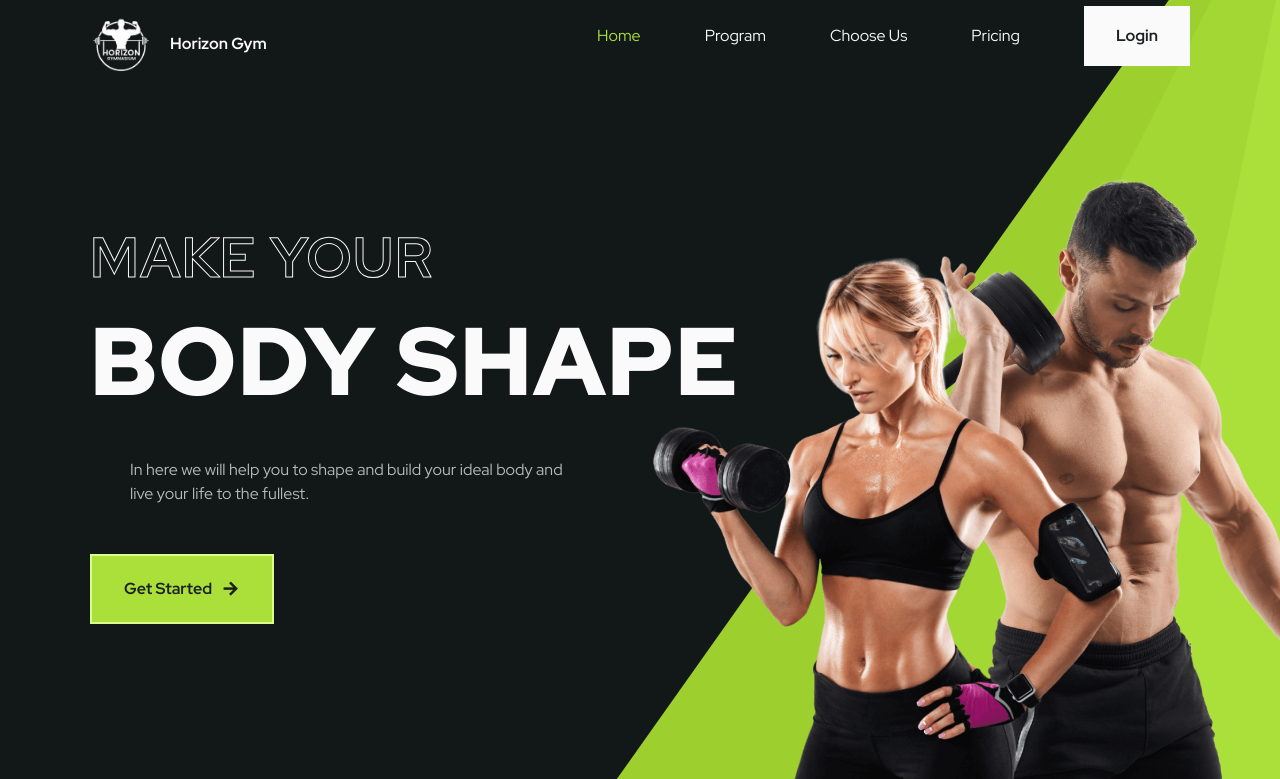
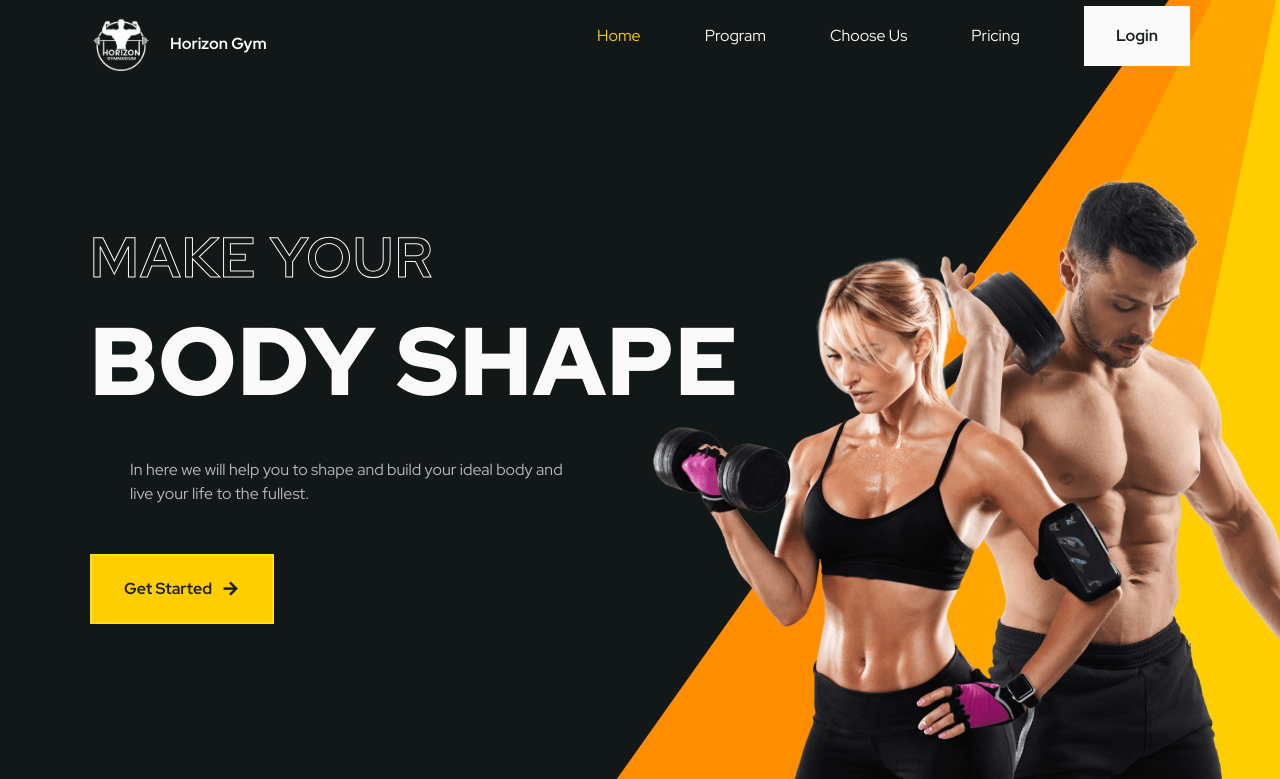
Before and after one commit to smartbooty69/Horizon-Gym-Management-System, a website: page index.html in a window 1280 px wide. Shown: the top 779 px of the page. Drawn offline with nearby package versions, Linux system fonts and the light colour scheme.

Commit message:
made yellow

```diff
--- a/assets/css/landingpage/styles.css
+++ b/assets/css/landingpage/styles.css
@@ -7,11 +7,11 @@
 
   /*========== Colors ==========*/
   /*Color mode HSL(hue, saturation, lightness)*/
-  --first-color: hsl(79, 72%, 55%);
-  --first-color-light: hsl(79, 97%, 77%);
-  --first-color-alt: hsl(79, 67%, 52%);
-  --first-color-dark: hsl(79, 63%, 50%);
-  --first-color-gray: hsl(79, 6%, 64%);
+  --first-color: rgb(255,206,0);
+  --first-color-light: rgb(255,222,26);
+  --first-color-alt: rgb(255,167,0);
+  --first-color-dark: rgb(255,141,0);
+  --first-color-gray: hsl(60, 6%, 64%);
   --title-color: hsl(180, 4%, 98%);
   --title-color-black: hsl(180, 4%, 12%);
   --text-color: hsl(180, 4%, 72%);
```
